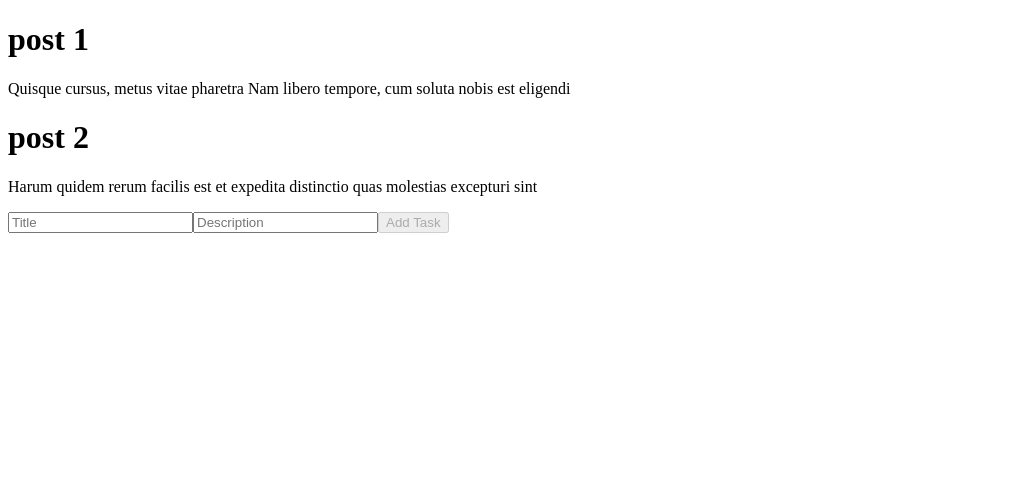
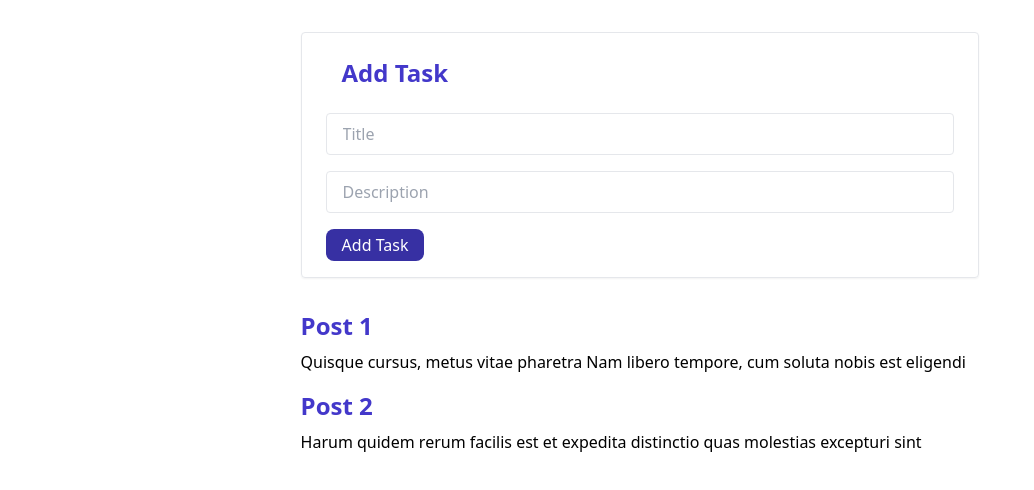
Before and after one commit to BanerjeeProdipta/todo-api-app, a React (Create React App) app: page / in a window 1280 px wide. Shown: the top 490 px of the page, without its empty margins (0-1034 px from the left). Built offline with nearby package versions, Linux system fonts and the light colour scheme.

Commit message:
add task

```diff
--- a/public/index.html
+++ b/public/index.html
@@ -1,20 +1,19 @@
 <!DOCTYPE html>
 <html lang="en">
-  <head>
+
+<head>
     <meta charset="utf-8" />
     <link rel="icon" href="%PUBLIC_URL%/favicon.ico" />
     <meta name="viewport" content="width=device-width, initial-scale=1" />
     <meta name="theme-color" content="#000000" />
-    <meta
-      name="description"
-      content="Web site created using create-react-app"
-    />
+    <meta name="description" content="Web site created using create-react-app" />
     <link rel="apple-touch-icon" href="%PUBLIC_URL%/logo192.png" />
     <!--
       manifest.json provides metadata used when your web app is installed on a
       user's mobile device or desktop. See https://developers.google.com/web/fundamentals/web-app-manifest/
     -->
     <link rel="manifest" href="%PUBLIC_URL%/manifest.json" />
+    <link href="https://unpkg.com/tailwindcss@^2/dist/tailwind.min.css" rel="stylesheet">
     <!--
       Notice the use of %PUBLIC_URL% in the tags above.
       It will be replaced with the URL of the `public` folder during the build.
@@ -25,8 +24,9 @@
       Learn how to configure a non-root public URL by running `npm run build`.
     -->
     <title>React App</title>
-  </head>
-  <body>
+</head>
+
+<body>
     <noscript>You need to enable JavaScript to run this app.</noscript>
     <div id="root"></div>
     <!--
@@ -39,5 +39,6 @@
       To begin the development, run `npm start` or `yarn start`.
       To create a production bundle, use `npm run build` or `yarn build`.
     -->
-  </body>
+</body>
+
 </html>
--- a/src/pages/Task.tsx
+++ b/src/pages/Task.tsx
@@ -1,31 +1,62 @@
-import React from 'react';
+import React, { useEffect } from 'react';
 import { useDispatch, useSelector } from 'react-redux';
 import { IReducer } from '../store/IndexReducer';
-import { ITask } from '../store/task/Reducer';
+import { addTask } from '../store/task/Actions';
+import { IAddTask, ITask } from '../store/task/Reducer';
 
 const Task = () => {
   const dispatch = useDispatch();
+  const [task, setTask] = React.useState<IAddTask | {}>();
 
   const tasks: ITask[] = useSelector((state: IReducer) => state.taskReducer.task);
 
-  const [task, setTask] = React.useState<ITask | {}>();
+  const handleSubmit = () => {
+    if (task !== undefined) dispatch(addTask(task));
+  };
+
+  const handleArticleData = (e: React.FormEvent<HTMLInputElement>) => {
+    setTask({
+      ...task,
+      [e.currentTarget.id]: e.currentTarget.value,
+    });
+  };
 
   return (
-    <div>
+    <div className="mx-auto flex justify-center py-8 px-6">
       <div>
-        {tasks.map((task: ITask) => (
-          <div key={task.id}>
-            <h1>{task.title}</h1>
-            <p>{task.body}</p>
-          </div>
-        ))}
+        <form onSubmit={handleSubmit} className="mb-8 border rounded shadow-sm px-6 py-4 space-y-4">
+          <p className="text-2xl text-indigo-700 font-bold px-4 py-2 w-full">Add Task</p>
+          <input
+            className="border border-blue px-4 py-2 rounded w-full"
+            type="text"
+            id="title"
+            placeholder="Title"
+            onChange={handleArticleData}
+          />
+          <input
+            className="border border-blue px-4 py-2 rounded w-full"
+            type="text"
+            id="body"
+            placeholder="Description"
+            onChange={handleArticleData}
+          />
+          <button
+            className="rounded-lg px-4 py-1 bg-indigo-800 text-white"
+            disabled={task === undefined ? true : false}
+          >
+            Add Task
+          </button>
+        </form>
+
+        <div className="space-y-4">
+          {tasks.map((task: ITask) => (
+            <div key={task.id}>
+              <p className="text-2xl font-semibold text-indigo-700 mb-2">{task.title}</p>
+              <p>{task.body}</p>
+            </div>
+          ))}
+        </div>
       </div>
-
-      <form>
-        <input type="text" id="title" placeholder="Title" />
-        <input type="text" id="body" placeholder="Description" />
-        <button disabled={task === undefined ? true : false}>Add Task</button>
-      </form>
     </div>
   );
 };
--- a/src/store/task/Actions.tsx
+++ b/src/store/task/Actions.tsx
@@ -1,6 +1,6 @@
-import { ITask } from './Reducer';
+import { IAddTask } from './Reducer';
 import { ACTION_TYPES } from './Types';
 
-export const addTaskAction = (payload: ITask[]) => {
+export const addTask = (payload: IAddTask) => {
   return { type: ACTION_TYPES.ADD_TASK, payload };
 };
--- a/src/store/task/Reducer.ts
+++ b/src/store/task/Reducer.ts
@@ -3,50 +3,77 @@ import storage from 'redux-persist/lib/storage';
 import { ACTION_TYPES } from './Types';
 
 export interface ITask {
- id:number
- title:string
- body:string
+  id: number;
+  title: string;
+  body: string;
+}
+
+export interface IAddTask {
+  title?: string;
+  body?: string;
 }
 
 interface ITaskReducer {
   task: ITask[];
-  addTask?: ITask[];
 }
 
 const InitialState: ITaskReducer = {
   task: [
     {
-    id: 1,
-    title: "post 1",
-    body:
-      "Quisque cursus, metus vitae pharetra Nam libero tempore, cum soluta nobis est eligendi",
-  },
-  {
-    id: 2,
-    title: "post 2",
-    body:
-      "Harum quidem rerum facilis est et expedita distinctio quas molestias excepturi sint",
-  }
-]
+      id: 1,
+      title: 'Post 1',
+      body: 'Quisque cursus, metus vitae pharetra Nam libero tempore, cum soluta nobis est eligendi',
+    },
+    {
+      id: 2,
+      title: 'Post 2',
+      body: 'Harum quidem rerum facilis est et expedita distinctio quas molestias excepturi sint',
+    },
+  ],
 };
 
 const addTask = (state: ITaskReducer, action: any): ITaskReducer => {
+  const newTask: ITask = {
+    id: Math.random(),
+    title: action.payload.title,
+    body: action.payload.body,
+  };
+  console.log(taskReducer.length);
+  console.log(newTask);
   return {
     ...state,
-    addTask: action.payload,
+    task: state.task.concat(newTask),
   };
 };
+
+const removeTask = (state: ITaskReducer, action: any): ITaskReducer => {
+  const newTask: ITask = {
+    id: Math.random(),
+    title: action.payload.title,
+    body: action.payload.body,
+  };
+  console.log(taskReducer.length);
+  console.log(newTask);
+  return {
+    ...state,
+    task: state.task.concat(newTask),
+  };
+};
+
 const Reducer = (state = InitialState, action: any) => {
   switch (action.type) {
     case ACTION_TYPES.ADD_TASK:
       return addTask(state, action);
+
+    case ACTION_TYPES.REMOVE_TASK:
+      return removeTask(state, action);
 
     default:
       return state;
   }
 };
 
-// persistor for QuestionReducer
+// persister for QuestionReducer
 const persistConfig = {
   key: 'questionReducer',
   storage: storage,
--- a/src/store/task/Types.ts
+++ b/src/store/task/Types.ts
@@ -1,3 +1,4 @@
 export const ACTION_TYPES = {
   ADD_TASK: 'ADD_TASK',
+  REMOVE_TASK: 'REMOVE_TASK',
 };
```
